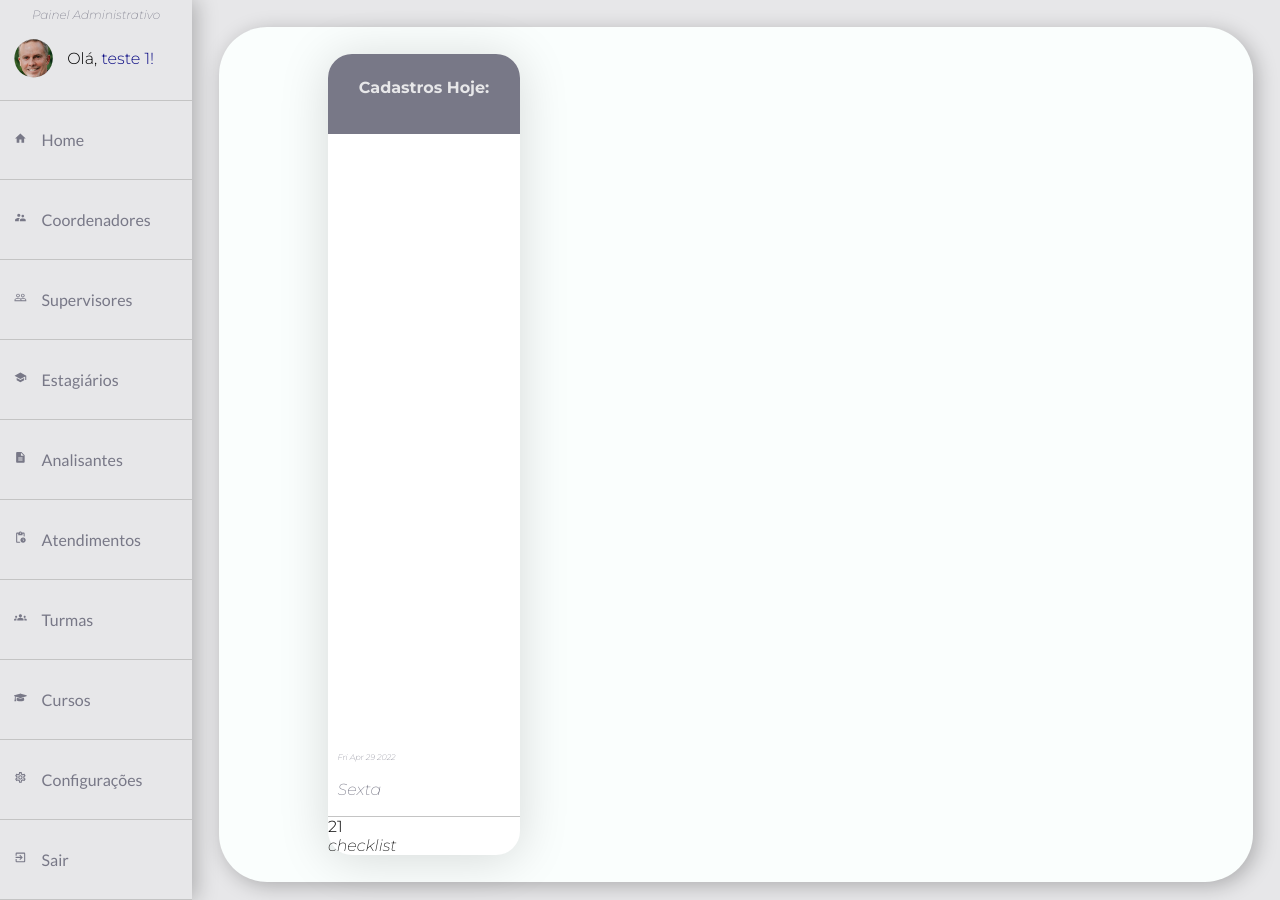
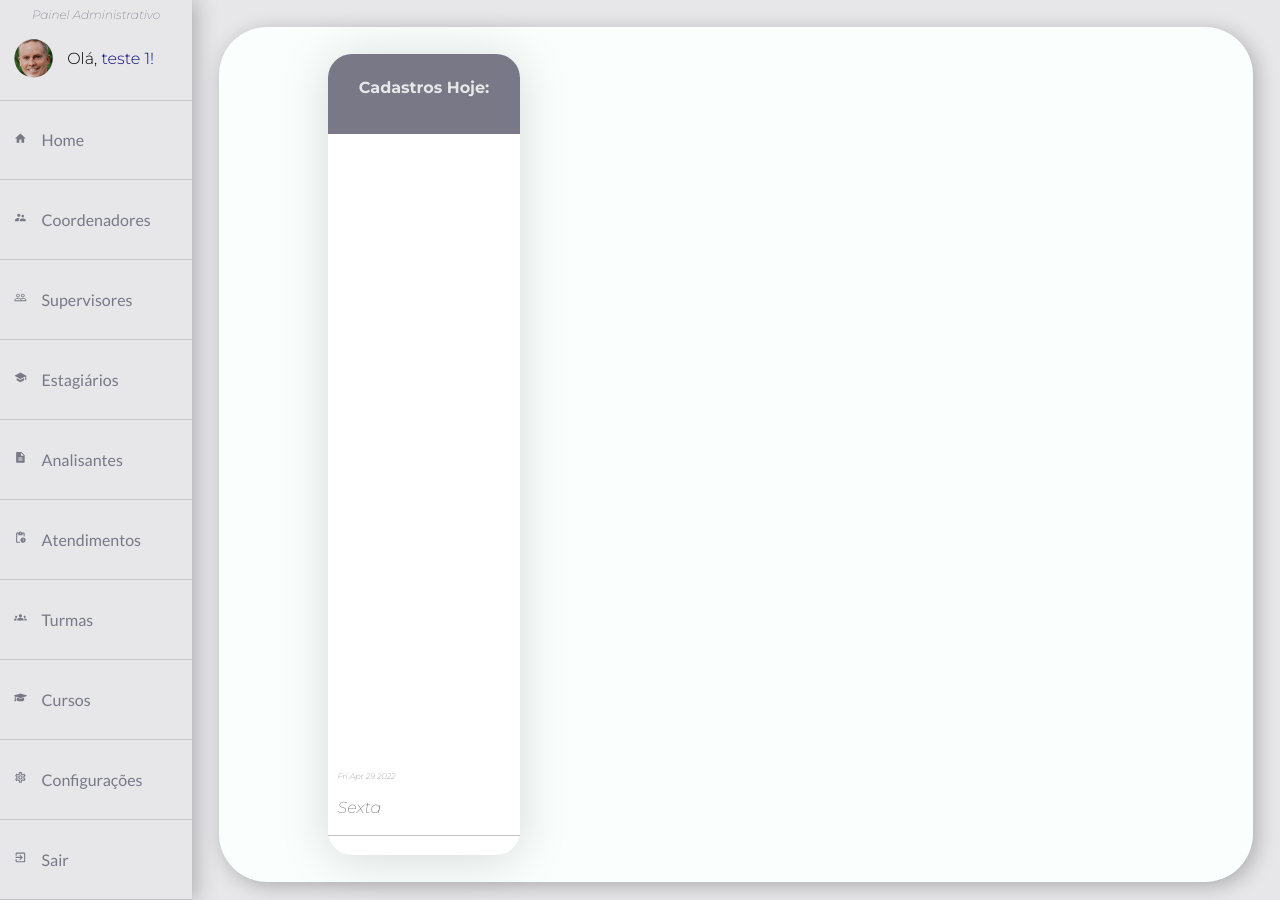
Before and after one commit to thiago-mfernandes/CepCop-React, a React (Create React App) app in the folder cepcop-react/: page /home in a window 1280 px wide. Built offline with nearby package versions, Linux system fonts and the light colour scheme.

Commit message:
container total implementado

```diff
--- a/cepcop-react/src/components/UI/Cards/CardHoje/CardHoje.tsx
+++ b/cepcop-react/src/components/UI/Cards/CardHoje/CardHoje.tsx
@@ -1,5 +1,6 @@
 import ContainerData from "./ContainerData";
 import ContainerInfo from "./ContainerInfo";
+import ContainerTotal from "./ContainerTotal";
 import Data from "./Data";
 import DiaSemana from "./DiaSemana";
 import { StyledCardHoje } from "./styled";
@@ -16,14 +17,13 @@ function CardHoje() {
             <TituloCardHoje conteudo='Cadastros Hoje:'/>
             <ContainerInfo>
                 <ContainerData>
-
                     <Data dataHoje={`${dataHoje}`}/>{/* tratar o dado aqui */}
                     <DiaSemana dia="Sexta"/>{/* tratar o dado aqui */}
                 </ContainerData>
-                   <div className="card-cadHoje__containerTotal">
-                       <p className="card-cadHoje__totalCadastros">21</p>
-                       <i className="material-icons">checklist</i>
-                   </div>
+                <ContainerTotal>
+                    <p className="card-cadHoje__totalCadastros">21</p>
+                    <i className="material-icons">checklist</i>
+                </ContainerTotal>
             </ContainerInfo>
         </StyledCardHoje>
     );
--- /dev/null
+++ b/cepcop-react/src/components/UI/Cards/CardHoje/ContainerTotal.tsx
@@ -0,0 +1,10 @@
+import React from "react";
+import { StyledContainerTotal } from "./styled";
+
+function ContainerTotal(props: {children: React.ReactNode}) {
+    return(
+        <StyledContainerTotal></StyledContainerTotal>
+    )
+}
+
+export default ContainerTotal
--- a/cepcop-react/src/components/UI/Cards/CardHoje/styled.ts
+++ b/cepcop-react/src/components/UI/Cards/CardHoje/styled.ts
@@ -120,3 +120,15 @@ export const StyledDiaSemana = styled.p`
         padding: 5% 0 0;
     }
 `;
+
+export const StyledContainerTotal = styled.div`
+    display: flex;
+    justify-content: space-evenly;
+    padding: 5% 0;
+    width: 100%;
+
+    //-------------------------------------->
+    @media screen and (max-width: 768px) {
+        padding: 2.5% 0;
+    }
+`;
```
